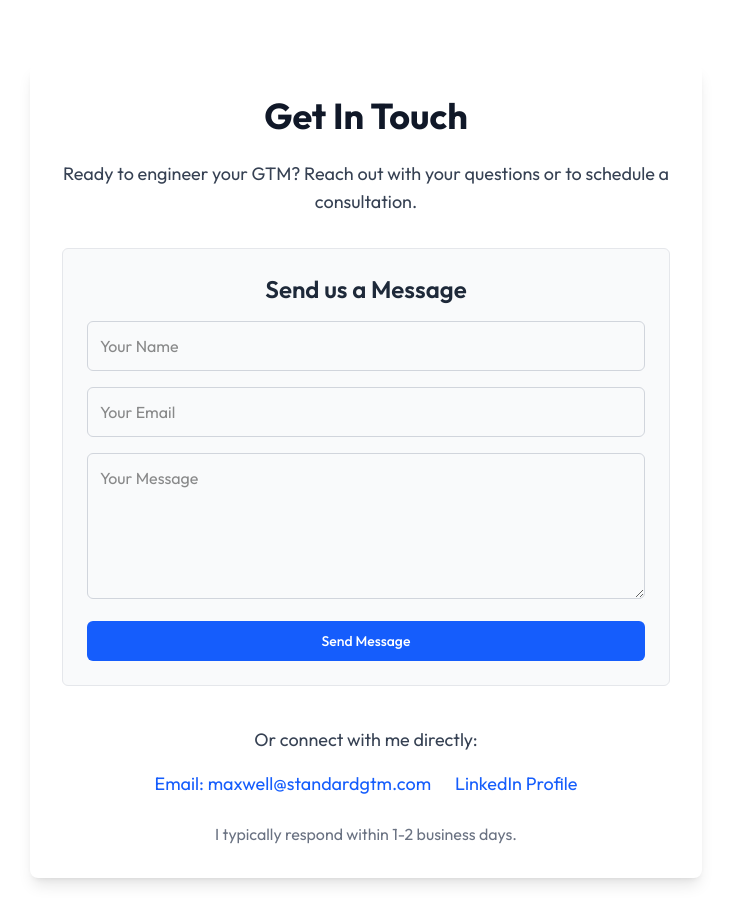
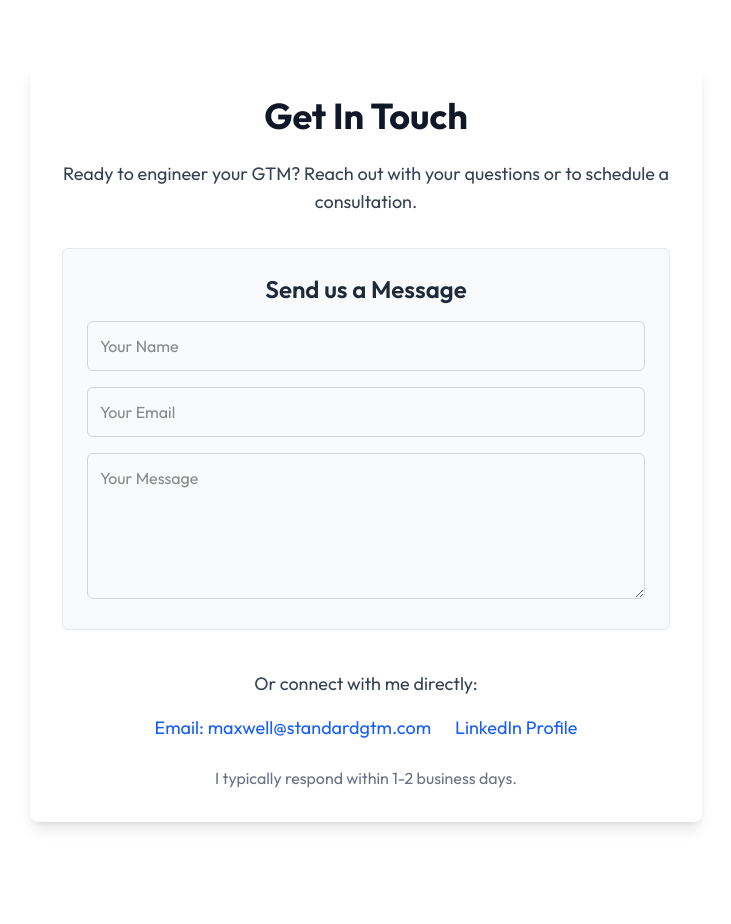
Before and after one commit to mxwllstrn/standardgtm, a Next.js app: page /contact in a window 1280 px wide. Shown: the top 924 px of the page, without its empty margins (274-1005 px from the left). After the commit the page ends 886 px from the top, so only its background shows below. Built offline with nearby package versions, Linux system fonts and the light colour scheme.

Commit message:
removing-btn

```diff
--- a/app/contact/page.tsx
+++ b/app/contact/page.tsx
@@ -1,7 +1,5 @@
 // app/contact/page.tsx
 // REMOVE: import Link from 'next/link'; // <--- Delete this line
-
-import { Button } from '@/components/ui/button'; // Assuming you created this
 
 export default function ContactPage() {
   return (
@@ -28,9 +26,6 @@ export default function ContactPage() {
               <label htmlFor="message" className="sr-only">Message</label>
               <textarea id="message" placeholder="Your Message" rows={5} className="w-full p-3 border border-gray-300 rounded-md focus:ring-blue-500 focus:border-blue-500 resize-y"></textarea>
             </div>
-            <Button type="submit" className="w-full">
-              Send Message
-            </Button>
           </form>
         </div>
 
--- a/app/layout.tsx
+++ b/app/layout.tsx
@@ -1,16 +1,6 @@
 import type { Metadata } from "next";
-import { Geist, Geist_Mono, Outfit } from "next/font/google";
+import { Outfit } from "next/font/google";
 import "./globals.css";
-
-const geistSans = Geist({
-  variable: "--font-geist-sans",
-  subsets: ["latin"],
-});
-
-const geistMono = Geist_Mono({
-  variable: "--font-geist-mono",
-  subsets: ["latin"],
-});
 
 const outfitSans = Outfit({
   variable: "--font-outfit-sans",
@@ -30,7 +20,7 @@ export default function RootLayout({
   return (
     <html lang="en">
       <body
-        className={`${geistSans.variable} ${geistMono.variable} antialiased`}
+        className={`${outfitSans.variable} antialiased`}
       >
         {children}
       </body>
--- a/app/services/page.tsx
+++ b/app/services/page.tsx
@@ -3,7 +3,6 @@ import { promises as fs } from 'fs';
 import path from 'path';
 import { notFound } from 'next/navigation';
 import matter from 'gray-matter';
-import { Button } from '@/components/ui/button'; // Assuming you created this
 
 // Placeholder for a simple Markdown renderer
 const SimpleMarkdownRenderer = ({ content }: { content: string }) => {
@@ -40,9 +39,7 @@ export default async function ServicesPage() {
           <SimpleMarkdownRenderer content={content} />
         </div>
         <div className="mt-10 text-center">
-          <Button href="/contact" className="px-8 py-3 text-lg">
-            Schedule a Free Consultation
-          </Button>
+
         </div>
       </div>
     </div>
--- a/components/ui/button.tsx
+++ /dev/null
@@ -1,56 +0,0 @@
-// components/ui/button.tsx
-import * as React from 'react';
-import Link from 'next/link';
-import { cn } from '@/lib/utils'; // You might need to create this for class merging
-
-// Simple utility for merging tailwind classes (optional, but good practice)
-// lib/utils.ts
-// export function cn(...classes: string[]) {
-//   return classes.filter(Boolean).join(' ');
-// }
-
-export interface ButtonProps extends React.ButtonHTMLAttributes<HTMLButtonElement> {
-  asChild?: boolean;
-  href?: string; // For Next.js Link compatibility
-}
-
-const Button = React.forwardRef<HTMLButtonElement, ButtonProps>(
-  ({ className, children, asChild = false, href, ...props }, ref) => {
-    const Comp = asChild ? "div" : "button"; // Or a specific component if asChild is true
-
-    if (href) {
-      return (
-        <Link href={href} passHref legacyBehavior>
-          <a
-            className={cn(
-              "inline-flex items-center justify-center whitespace-nowrap rounded-md text-sm font-medium ring-offset-background transition-colors focus-visible:outline-none focus-visible:ring-2 focus-visible:ring-ring focus-visible:ring-offset-2 disabled:pointer-events-none disabled:opacity-50",
-              "bg-blue-600 text-white hover:bg-blue-700 h-10 px-4 py-2", // Default styling
-              className
-            )}
-            ref={ref as any} // Cast ref for anchor element
-            {...props}
-          >
-            {children}
-          </a>
-        </Link>
-      );
-    }
-
-    return (
-      <Comp
-        className={cn(
-          "inline-flex items-center justify-center whitespace-nowrap rounded-md text-sm font-medium ring-offset-background transition-colors focus-visible:outline-none focus-visible:ring-2 focus-visible:ring-ring focus-visible:ring-offset-2 disabled:pointer-events-none disabled:opacity-50",
-          "bg-blue-600 text-white hover:bg-blue-700 h-10 px-4 py-2", // Default styling
-          className
-        )}
-        ref={ref}
-        {...props}
-      >
-        {children}
-      </Comp>
-    );
-  }
-);
-Button.displayName = "Button";
-
-export { Button };
--- a/package.json
+++ b/package.json
@@ -9,10 +9,13 @@
     "lint": "next lint"
   },
   "dependencies": {
+    "clsx": "^2.1.1",
+    "gray-matter": "^4.0.3",
     "lucide-react": "^0.525.0",
     "next": "15.3.4",
     "react": "^19.0.0",
-    "react-dom": "^19.0.0"
+    "react-dom": "^19.0.0",
+    "tailwind-merge": "^3.3.1"
   },
   "devDependencies": {
     "@eslint/eslintrc": "^3",
```
Also changed, not shown: 1 other file (tests, documents, lock files or other folders).
